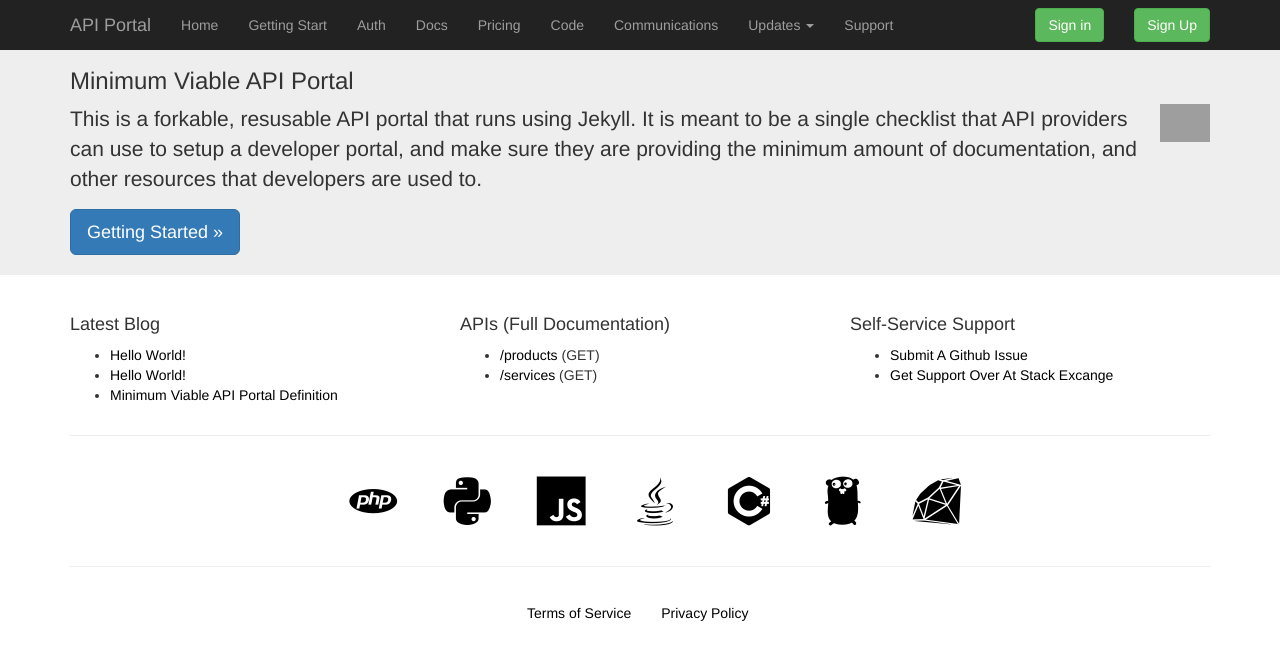
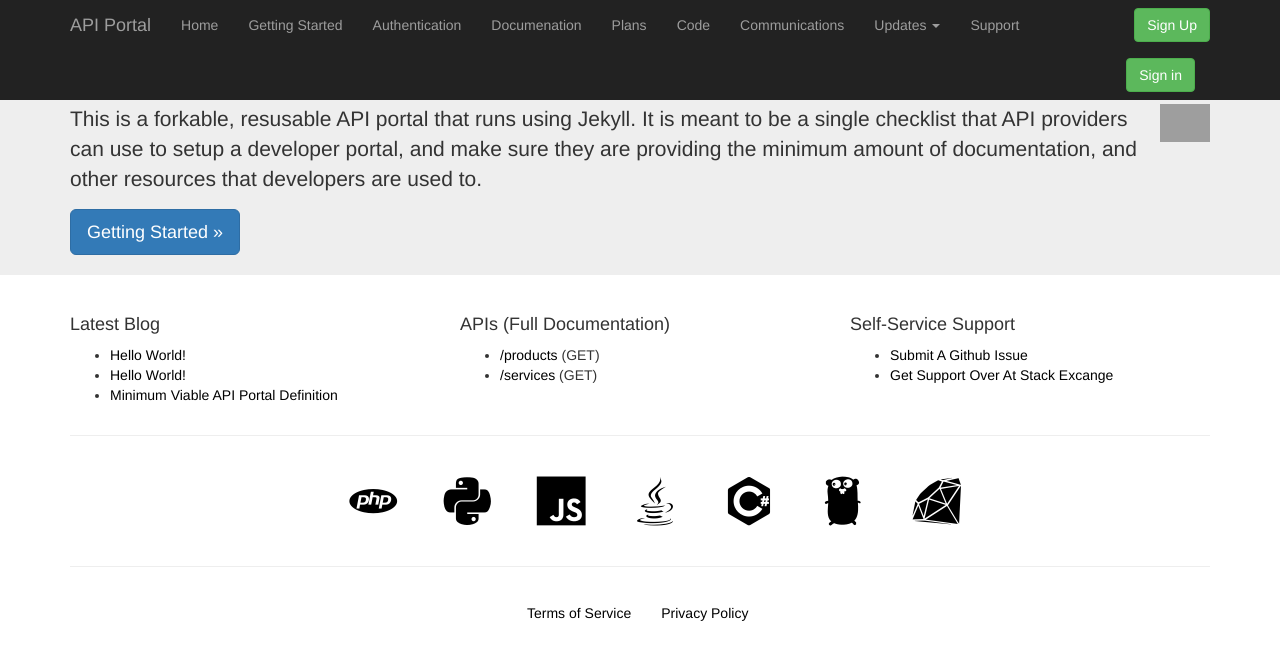
Before and after one commit to api-evangelist/portal-minimum, a Jekyll site: the page built from index.html, in a window 1280 px wide. Shown: the top 660 px of the page. Built offline with Jekyll 4.4.1, drawn with Linux system fonts in a browser that asks for light colours; grey boxes are pictures that could not be loaded.

Commit message:
can we do?

```diff
--- a/_layouts/default.html
+++ b/_layouts/default.html
@@ -11,10 +11,10 @@
           <a class="navbar-brand" href="/">{{ site.portal_title }}</a>
           <ul class="nav navbar-nav">
             <li{% if page.title == site.portal_name %} class="active"{% endif %}><a href="/">Home</a></li>
-            <li{% if page.title == site.getting_started.title %} class="active"{% endif %}><a href="/getting-started/">Getting Start</a></li>
-            <li{% if page.title == 'Authentication' %} class="active"{% endif %}><a href="/authentication/">Auth</a></li>
-            <li{% if page.title == 'Documentation' %} class="active"{% endif %}><a href="/documentation/">Docs</a></li>
-            <li{% if page.title == 'Pricing' %} class="active"{% endif %}><a href="/pricing/">Pricing</a></li>
+            <li{% if page.title == site.getting_started.title %} class="active"{% endif %}><a href="/getting-started/">Getting Started</a></li>
+            <li{% if page.title == 'Authentication' %} class="active"{% endif %}><a href="/authentication/">Authentication</a></li>
+            <li{% if page.title == 'Documentation' %} class="active"{% endif %}><a href="/documentation/">Documenation</a></li>
+            <li{% if page.title == 'Plans' %} class="active"{% endif %}><a href="/plans/">Plans</a></li>
             <li{% if page.title == site.code.title %} class="active"{% endif %}><a href="/code/">Code</a></li>
             <li{% if page.title == site.communication.title %} class="active"{% endif %}><a href="/communications/">Communications</a></li>
             <li class="dropdown">
```
